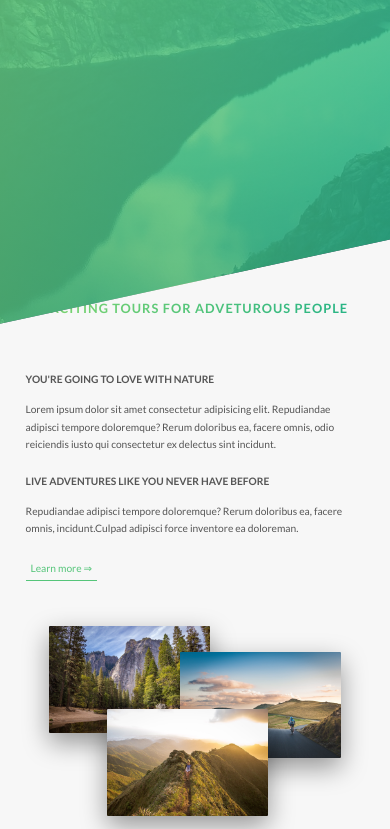
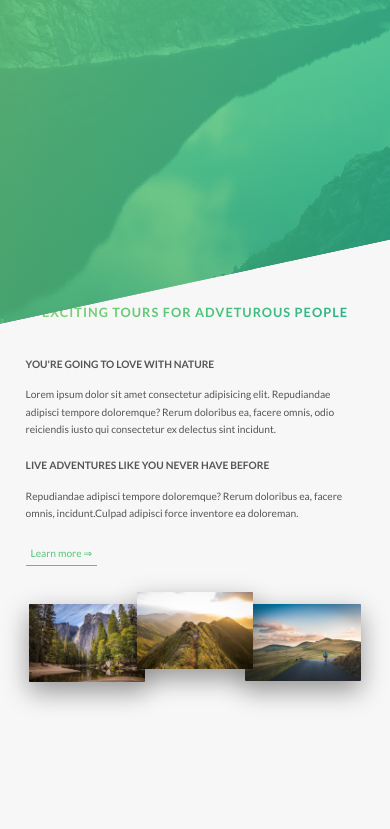
Before and after one commit to UlaKrawczyk/Natours, a website: page src/content/index.html in a window 390 px wide. Shown: the part 478-1307 px from the top of the page. Drawn offline with nearby package versions, Linux system fonts and the light colour scheme; files that its build step writes are made by us from their sources; files whose address does not match are found by name.

Commit message:
chore: rwd margins

```diff
--- a/src/scss/base/_utilities.scss
+++ b/src/scss/base/_utilities.scss
@@ -4,10 +4,18 @@
 
 .u-margin-bottom-big {
   margin-bottom: 8rem !important;
+
+  @include respond(tab-land) {
+    margin-bottom: 5rem !important;
+  }
 }
 
 .u-margin-bottom-medium {
   margin-bottom: 4rem !important;
+
+  @include respond(tab-land) {
+    margin-bottom: 3rem !important;
+  }
 }
 
 .u-margin-bottom-small {
@@ -20,14 +28,26 @@
 
 .u-margin-top-medium {
   margin-top: 6rem !important;
+
+  @include respond(tab-land) {
+    margin-top: 5rem !important;
+  }
 }
 
 .u-margin-top-big {
   margin-top: 8rem !important;
+
+  @include respond(tab-land) {
+    margin-top: 6rem !important;
+  }
 }
 
 .u-margin-top-huge {
   margin-top: 10rem !important;
+
+  @include respond(tab-land) {
+    margin-top: 8rem !important;
+  }
 }
 
 .u-margin-grey-section {
--- a/src/scss/components/_image-composition.scss
+++ b/src/scss/components/_image-composition.scss
@@ -9,19 +9,36 @@
     transition: 0.2s;
     outline-offset: 2rem;
 
+    @include respond(tab-port) {
+      width: 35%;
+    }
+
     &--ph1 {
       top: -2rem;
       left: 0;
+
+      @include respond(tab-port) {
+        top: 0;
+      }
     }
 
     &--ph2 {
       top: 2rem;
       right: 0;
+
+      @include respond(tab-port) {
+        top: 0;
+      }
     }
 
     &--ph3 {
       top: 11rem;
       left: 20%;
+
+      @include respond(tab-port) {
+        top: -2rem;
+        left: 32.5%;
+      }
     }
 
     &:hover {
--- a/src/scss/components/_story.scss
+++ b/src/scss/components/_story.scss
@@ -1,14 +1,26 @@
 .story {
-  width: 57%;
+  width: 66%;
   margin: 0 auto 8rem auto;
   padding: 5rem 6rem 5rem 9rem;
-  background-color: rgba($color-white, .6);
-  box-shadow: 0 1rem 3rem rgba($color-black, .3);
+  background-color: rgba($color-white, 0.6);
+  box-shadow: 0 1rem 3rem rgba($color-black, 0.3);
   border-radius: 3px;
   transform: skewX(-12deg);
 
+  @include respond(tab-land) {
+    width: 75%;
+    padding: 5rem 4rem 5rem 8.5rem;
+  }
+  @include respond(phone) {
+    transform: skewX(0);
+  }
+  @include respond(phone-small) {
+    width: 85%;
+    padding-right: 7rem;
+  }
+
   &:hover &__image {
-    filter: blur(4px) brightness(.8);
+    filter: blur(4px) brightness(0.8);
     transform: translateX(-4rem) scale(1);
   }
 
@@ -26,11 +38,19 @@
     shape-outside: circle(50% at 50% 50%);
     transform: translateX(-3rem) skewX(12deg);
 
+    @include respond(tab-port) {
+      margin-bottom: 1rem;
+    }
+    @include respond(phone) {
+      transform: translateX(-3rem) skewX(0);
+      margin-bottom: 1rem;
+    }
+
     .story__image {
       height: 100%;
       transform: translateX(-4rem) scale(1.3);
       backface-visibility: hidden;
-      transition: all .4s;
+      transition: all 0.4s;
     }
 
     .story__name {
@@ -44,12 +64,16 @@
       text-transform: uppercase;
       color: $color-white;
       opacity: 0;
-      transition: all .4s;
+      transition: all 0.4s;
       backface-visibility: hidden;
     }
   }
 
   &__text {
     transform: skewX(12deg);
+
+    @include respond(phone) {
+      transform: skewX(0);
+    }
   }
 }
--- a/src/scss/layout/_flex-layout.scss
+++ b/src/scss/layout/_flex-layout.scss
@@ -10,12 +10,13 @@
       column-count: 2;
       column-gap: 3rem;
       margin-right: 0;
-      margin-bottom: 9rem;
+      margin-bottom: 8rem;
     }
 
     @include respond(phone) {
       column-count: 1;
       column-gap: 0;
+      margin-bottom: 6rem;
     }
   }
 
@@ -25,8 +26,18 @@
 
     @include respond(tab-port) {
       align-self: center;
-      width: 75vw;
+      flex-basis: 60vh;
+      width: 85vw;
       margin-left: 0;
+    }
+    @media (max-width: 750px) {
+      flex-basis: 52vh;
+    }
+    @include respond(phone) {
+      flex-basis: 43vh;
+    }
+    @media (max-width: 475px) {
+      flex-basis: 35vh;
     }
   }
 
--- a/src/scss/layout/_footer.scss
+++ b/src/scss/layout/_footer.scss
@@ -2,6 +2,10 @@
   padding: 12rem 0;
   background-color: $color-dark-dark-grey;
   color: $color-white;
+
+  @include respond(tab-port) {
+    padding: 9rem 0;
+  }
 
   &__logo-wrapper {
     width: 17rem;
--- a/src/scss/pages/_home.scss
+++ b/src/scss/pages/_home.scss
@@ -2,6 +2,16 @@
   background-color: $color-light-grey;
   padding: 25rem 0;
   margin-top: -22vh;
+
+  @include respond(tab-land) {
+    padding: 23rem 0 23rem 0;
+  }
+  @include respond(tab-port) {
+    padding: 23rem 0 7rem 0;
+  }
+  @include respond(phone) {
+    margin-top: -20vh;
+  }
 }
 
 .section-features {
@@ -17,6 +27,10 @@
     margin-top: -14rem;
     padding: 18rem 0 14rem 0;
   }
+  @include respond(tab-port) {
+    margin-top: -14rem;
+    padding: 16rem 0 12rem 0;
+  }
 
   &__wrapper {
     transform: skewY(7deg);
@@ -27,11 +41,22 @@
   background-color: $color-light-grey;
   padding: 25rem 0 12rem 0;
   margin-top: -10rem;
+
+  @include respond(tab-land) {
+    padding: 22rem 0 10rem 0;
+  }
+  @include respond(tab-port) {
+    padding: 21rem 0 10rem 0;
+  }
 }
 
 .section-stories {
   position: relative;
   padding: 12rem 0;
+
+  @include respond(tab-land) {
+    padding: 10rem 0;
+  }
 }
 
 .section-book {
```
